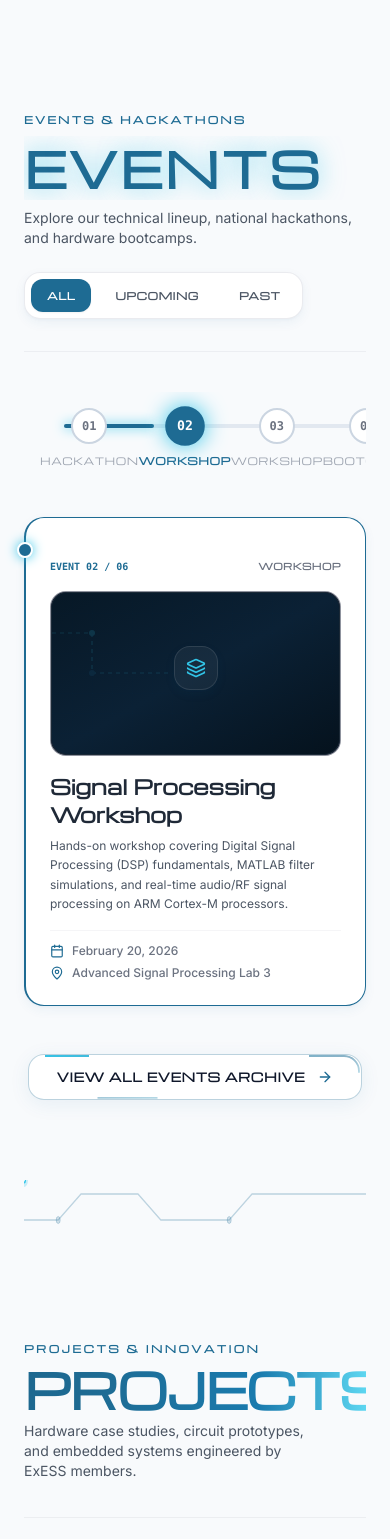
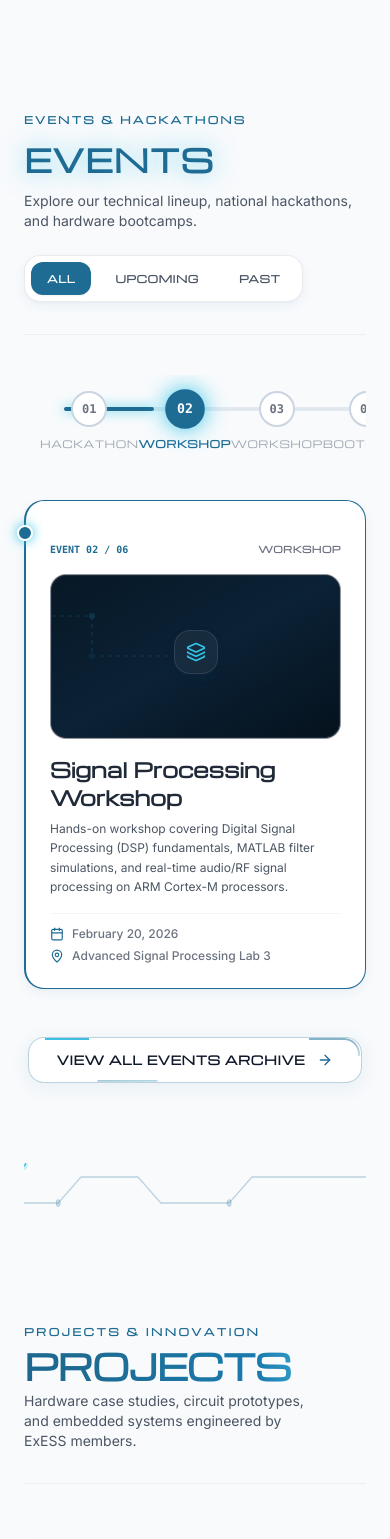
Before and after one commit to AbhijithJ1/Exess-website, a React (Vite) app: page / in a window 390 px wide. Shown: the part 7460-8999 px from the top of the page. Built offline with nearby package versions, Linux system fonts and the light colour scheme.

Commit message:
fix: section heading truncation on mobile (clamp font-size) + Contact hub positioning

```diff
--- a/src/components/Contact.jsx
+++ b/src/components/Contact.jsx
@@ -118,12 +118,12 @@ const Contact = () => {
             </h2>
           </motion.div>
 
-          {/* Routing Signals (SVG) connecting CONTACT to the Hub — hidden on mobile */}
+          {/* Routing Signals (SVG) connecting CONTACT to the Hub */}
           <motion.div
             initial="hidden"
             whileInView="visible"
             viewport={{ once: false, margin: "-10%" }}
-            className="hidden sm:block w-full h-32 relative flex justify-center"
+            className="w-full h-28 sm:h-32 relative flex justify-center"
           >
             <svg className="absolute inset-0 w-full h-full pointer-events-none" preserveAspectRatio="none" viewBox="0 0 1000 100">
               {/* Left Route */}
@@ -155,13 +155,13 @@ const Contact = () => {
               />
             </svg>
 
-            {/* Central Communication Hub */}
+            {/* Central Communication Hub — anchored at bottom-center of the SVG container */}
             <motion.div
               variants={{
-                hidden: { scale: 0, opacity: 0, y: 100 },
-                visible: { scale: 1, opacity: 1, y: 100, transition: { duration: 0.5, delay: 1.4, type: "spring" } }
+                hidden: { scale: 0, opacity: 0 },
+                visible: { scale: 1, opacity: 1, transition: { duration: 0.5, delay: 1.4, type: "spring" } }
               }}
-              className="absolute w-12 h-12 bg-white rounded-full border-4 border-primary shadow-[0_0_20px_#32C5E8] flex items-center justify-center z-10"
+              className="absolute bottom-0 left-1/2 -translate-x-1/2 translate-y-1/2 w-12 h-12 bg-white rounded-full border-4 border-primary shadow-[0_0_20px_#32C5E8] flex items-center justify-center z-10"
             >
               <div className="w-3 h-3 bg-primary rounded-full animate-ping" />
             </motion.div>
--- a/src/components/Events.jsx
+++ b/src/components/Events.jsx
@@ -145,13 +145,14 @@ const Events = () => {
               initial="hidden"
               whileInView="visible"
               viewport={{ once: false, margin: '-10%' }}
-              className="flex items-center gap-1 sm:gap-2 my-2 overflow-hidden py-2"
+              className="flex items-center gap-0.5 sm:gap-1 my-2 py-2"
             >
               {EVENTS_CHARS.map((char, i) => (
                 <motion.span
                   key={i}
                   variants={charVariants}
-                  className="font-brand font-bold text-5xl sm:text-7xl lg:text-8xl tracking-tight leading-none inline-block"
+                  className="font-brand font-bold tracking-tight leading-none inline-block"
+                  style={{ fontSize: 'clamp(1.8rem, 8vw, 6rem)' }}
                 >
                   {char}
                 </motion.span>
--- a/src/components/Gallery.jsx
+++ b/src/components/Gallery.jsx
@@ -150,10 +150,13 @@ const Gallery = () => {
             MEMORIES &amp; COMMUNITY ARCHIVE
           </motion.span>
 
-          <div className="relative overflow-hidden min-h-[90px] sm:min-h-[130px] flex items-center">
+          <div className="relative py-2">
             {/* GALLERY — per-character stagger animation */}
-            <div className="relative w-full flex items-center justify-center sm:justify-start py-2">
-              <h2 className="font-brand text-heading text-5xl sm:text-7xl lg:text-8xl font-bold tracking-tight leading-[1.0] text-light-sweep-dark">
+            <div className="relative w-full flex items-center justify-center sm:justify-start">
+              <h2
+                className="font-brand text-heading font-bold tracking-tight leading-[1.0] text-light-sweep-dark"
+                style={{ fontSize: 'clamp(2.2rem, 9vw, 6rem)' }}
+              >
                 {'GALLERY'.split('').map((char, i) => (
                   <motion.span
                     key={i}
--- a/src/components/Projects.jsx
+++ b/src/components/Projects.jsx
@@ -53,7 +53,7 @@ const Projects = () => {
             initial="hidden"
             whileInView="visible"
             viewport={{ once: false, margin: '-10%' }}
-            className="origin-left relative min-h-[120px] sm:min-h-[160px]"
+            className="origin-left relative min-h-[80px] sm:min-h-[120px] lg:min-h-[160px]"
           >
             {/* Overlay CAD Construction Lines */}
             <svg className="absolute -top-4 -left-4 right-0 bottom-0 w-full h-full pointer-events-none z-10 overflow-visible">
@@ -87,8 +87,8 @@ const Projects = () => {
             <div className="relative">
               {/* Wireframe text */}
               <motion.h2
-                className="absolute top-0 left-0 font-brand text-heading text-5xl sm:text-7xl lg:text-8xl font-bold tracking-tight leading-[1.0]"
-                style={{ WebkitTextStroke: '1px #32C5E8', WebkitTextFillColor: 'transparent' }}
+                className="absolute top-0 left-0 font-brand text-heading font-bold tracking-tight leading-[1.0]"
+                style={{ fontSize: 'clamp(2.2rem, 9vw, 6rem)', WebkitTextStroke: '1px #32C5E8', WebkitTextFillColor: 'transparent' }}
                 variants={{
                   hidden: { opacity: 0, scale: 1.05 },
                   visible: { opacity: [0, 1, 0], scale: 1, transition: { duration: 1.0, ease: 'easeOut' } }
@@ -99,7 +99,8 @@ const Projects = () => {
 
               {/* Solid text */}
               <motion.h2
-                className="font-brand text-heading text-5xl sm:text-7xl lg:text-8xl font-bold tracking-tight leading-[1.0] text-light-sweep-dark"
+                className="font-brand text-heading font-bold tracking-tight leading-[1.0] text-light-sweep-dark"
+                style={{ fontSize: 'clamp(2.2rem, 9vw, 6rem)' }}
                 variants={{
                   hidden: { opacity: 0, scale: 1.05, filter: 'blur(4px)' },
                   visible: { opacity: 1, scale: 1, filter: 'blur(0px)', transition: { duration: 0.8, delay: 0.8, ease: 'easeOut' } }
--- a/src/components/Resources.jsx
+++ b/src/components/Resources.jsx
@@ -48,7 +48,7 @@ const Resources = () => {
             LEARNING VAULT &amp; TECHNICAL ARCHIVE
           </motion.span>
 
-          <div className="relative overflow-hidden min-h-[120px] sm:min-h-[180px]">
+          <div className="relative">
             {/* Fast Archival Data Strips overlay */}
             <motion.div
               initial={{ x: "-100%", opacity: 0 }}
@@ -72,7 +72,10 @@ const Resources = () => {
               transition={{ duration: 1.0, ease: [0.16, 1, 0.3, 1], delay: 0.2 }}
               className="origin-left"
             >
-              <h2 className="font-brand text-heading text-5xl sm:text-7xl lg:text-8xl font-bold tracking-tight leading-[1.0] text-light-sweep-dark">
+              <h2
+                className="font-brand text-heading font-bold tracking-tight leading-[1.0] text-light-sweep-dark"
+                style={{ fontSize: 'clamp(2.2rem, 9vw, 6rem)' }}
+              >
                 RESOURCES
               </h2>
             </motion.div>
--- a/src/components/Testimonials.jsx
+++ b/src/components/Testimonials.jsx
@@ -121,7 +121,10 @@ const Testimonials = () => {
               <span className="text-[10px] font-brand uppercase tracking-[0.24em] text-primary font-bold block mb-2">
                 COMMUNITY VOICES &amp; ALUMNI TESTIMONIALS
               </span>
-              <h2 className="font-brand text-heading text-4xl sm:text-5xl font-bold tracking-tight leading-[1.0] text-light-sweep-dark">
+              <h2
+                className="font-brand text-heading font-bold tracking-tight leading-[1.0] text-light-sweep-dark"
+                style={{ fontSize: 'clamp(1.8rem, 7vw, 3.5rem)' }}
+              >
                 TESTIMONIALS
               </h2>
             </div>
```
